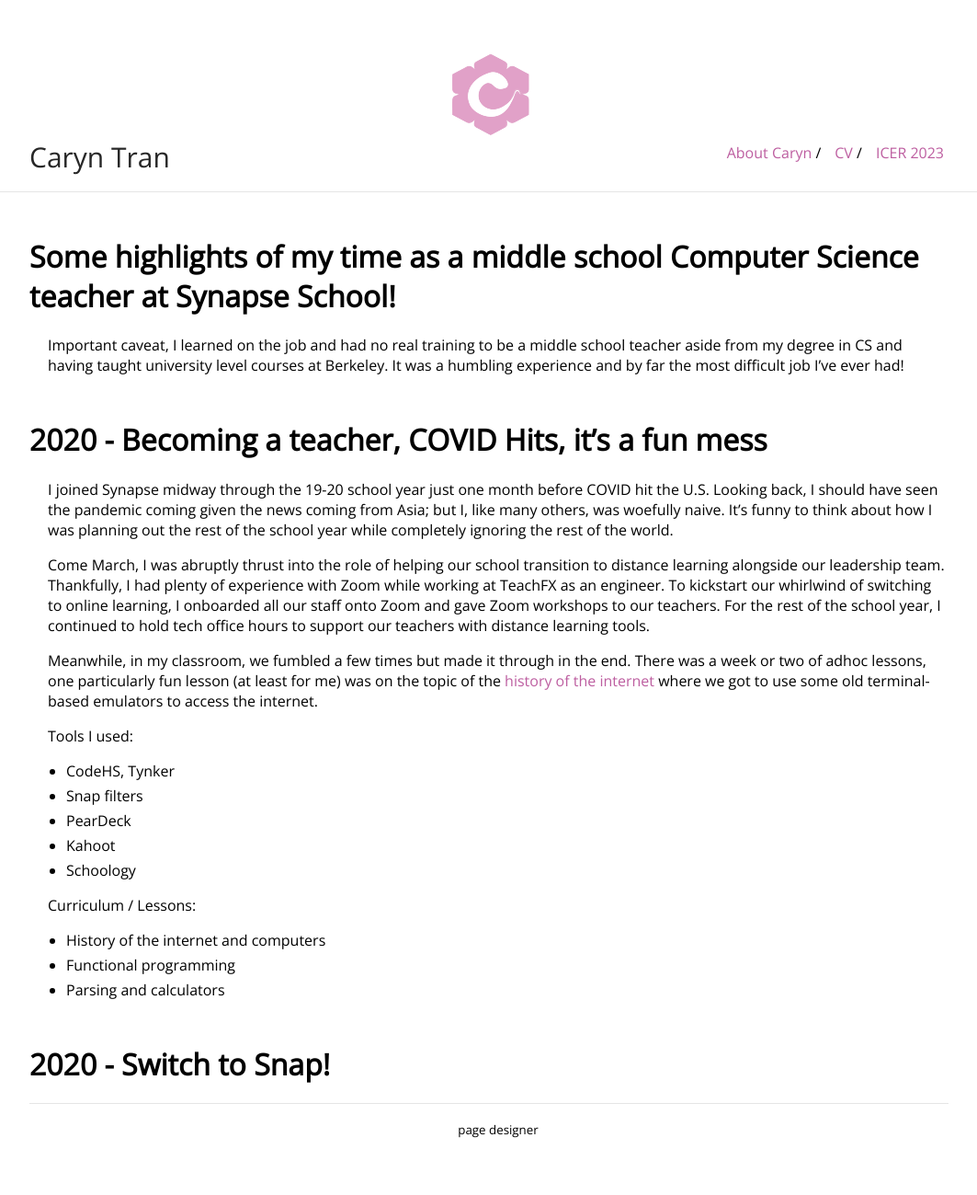
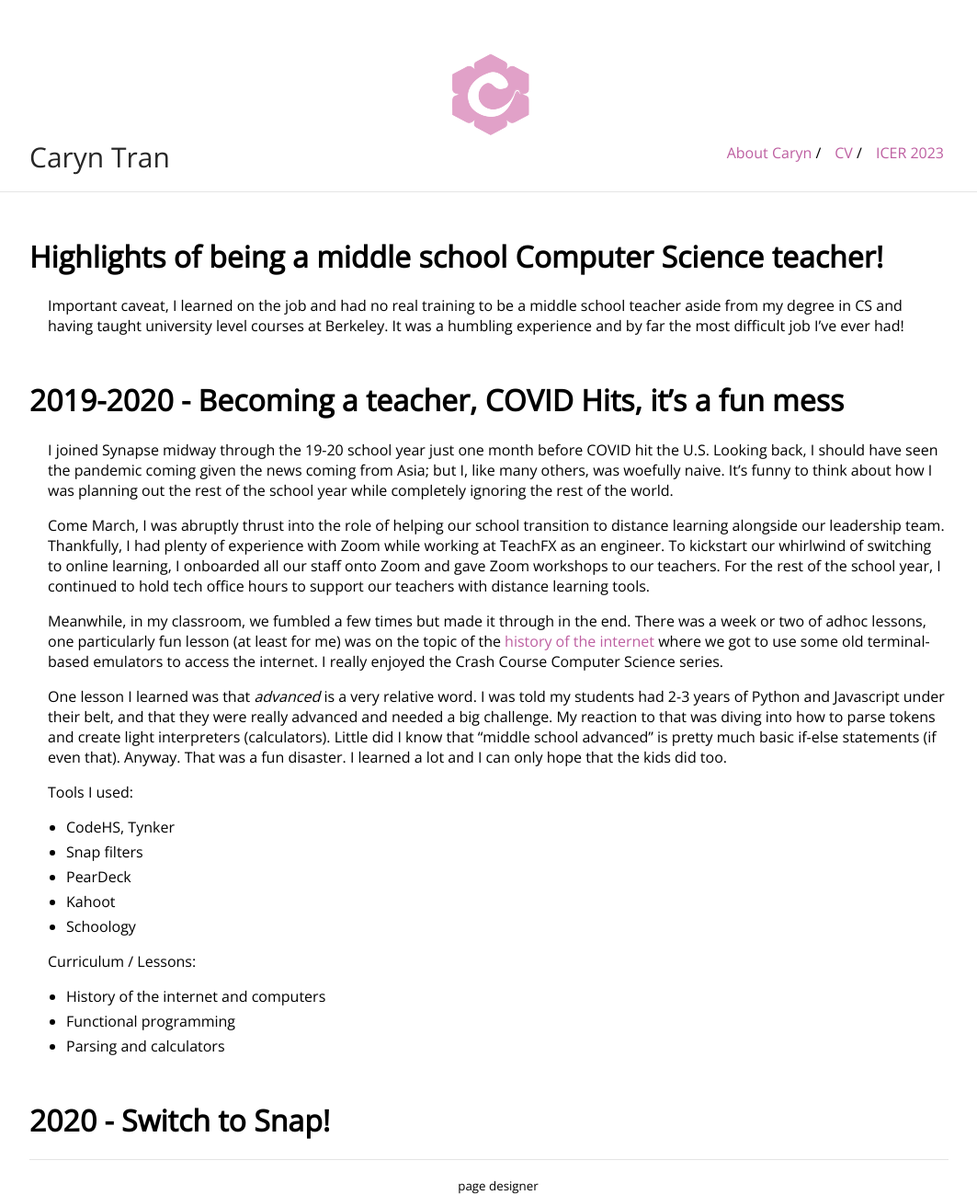
Before and after one commit to carynbear/carynbear.github.io, a Jekyll site: the page built from portfolio_synapse.md, in a window 1280 px wide. Shown: the whole page at 92% size, without its empty margins (108-1171 px from the left). Built offline with Jekyll 4.4.1, drawn with Linux system fonts in a browser that asks for light colours; our own code applies the rules of GitHub Pages for plain Markdown files; before the commit the page ends 1238 px from its top, so only the background shows below that.

Commit message:
Update portfolio_synapse.md

```diff
--- a/portfolio_synapse.md
+++ b/portfolio_synapse.md
@@ -2,15 +2,17 @@
 layout: default
 ---
 
-# Some highlights of my time as a middle school Computer Science teacher at Synapse School!
+# Highlights of being a middle school Computer Science teacher!
 Important caveat, I learned on the job and had no real training to be a middle school teacher aside from my degree in CS and having taught university level courses at Berkeley. It was a humbling experience and by far the most difficult job I've ever had!
 
-# 2020 - Becoming a teacher, COVID Hits, it's a fun mess
+# 2019-2020 - Becoming a teacher, COVID Hits, it's a fun mess
 I joined Synapse midway through the 19-20 school year just one month before COVID hit the U.S. Looking back, I should have seen the pandemic coming given the news coming from Asia; but I, like many others, was woefully naive. It's funny to think about how I was planning out the rest of the school year while completely ignoring the rest of the world.
 
 Come March, I was abruptly thrust into the role of helping our school transition to distance learning alongside our leadership team. Thankfully, I had plenty of experience with Zoom while working at TeachFX as an engineer. To kickstart our whirlwind of switching to online learning, I onboarded all our staff onto Zoom and gave Zoom workshops to our teachers. For the rest of the school year, I continued to hold tech office hours to support our teachers with distance learning tools.
 
-Meanwhile, in my classroom, we fumbled a few times but made it through in the end. There was a week or two of adhoc lessons, one particularly fun lesson (at least for me) was on the topic of the [history of the internet](https://docs.google.com/presentation/d/1kDKlHcvJxuNZ1F1M6zC23e9knNNWslvT53JMZaif5ms/edit?usp=sharing) where we got to use some old terminal-based emulators to access the internet.
+Meanwhile, in my classroom, we fumbled a few times but made it through in the end. There was a week or two of adhoc lessons, one particularly fun lesson (at least for me) was on the topic of the [history of the internet](https://docs.google.com/presentation/d/1kDKlHcvJxuNZ1F1M6zC23e9knNNWslvT53JMZaif5ms/edit?usp=sharing) where we got to use some old terminal-based emulators to access the internet. I really enjoyed the Crash Course Computer Science series.
+
+One lesson I learned was that _advanced_ is a very relative word. I was told my students had 2-3 years of Python and Javascript under their belt, and that they were really advanced and needed a big challenge. My reaction to that was diving into how to parse tokens and create light interpreters (calculators). Little did I know that "middle school advanced" is pretty much basic if-else statements (if even that). Anyway. That was a fun disaster. I learned a lot and I can only hope that the kids did too.
 
 Tools I used:
 - CodeHS, Tynker
```
